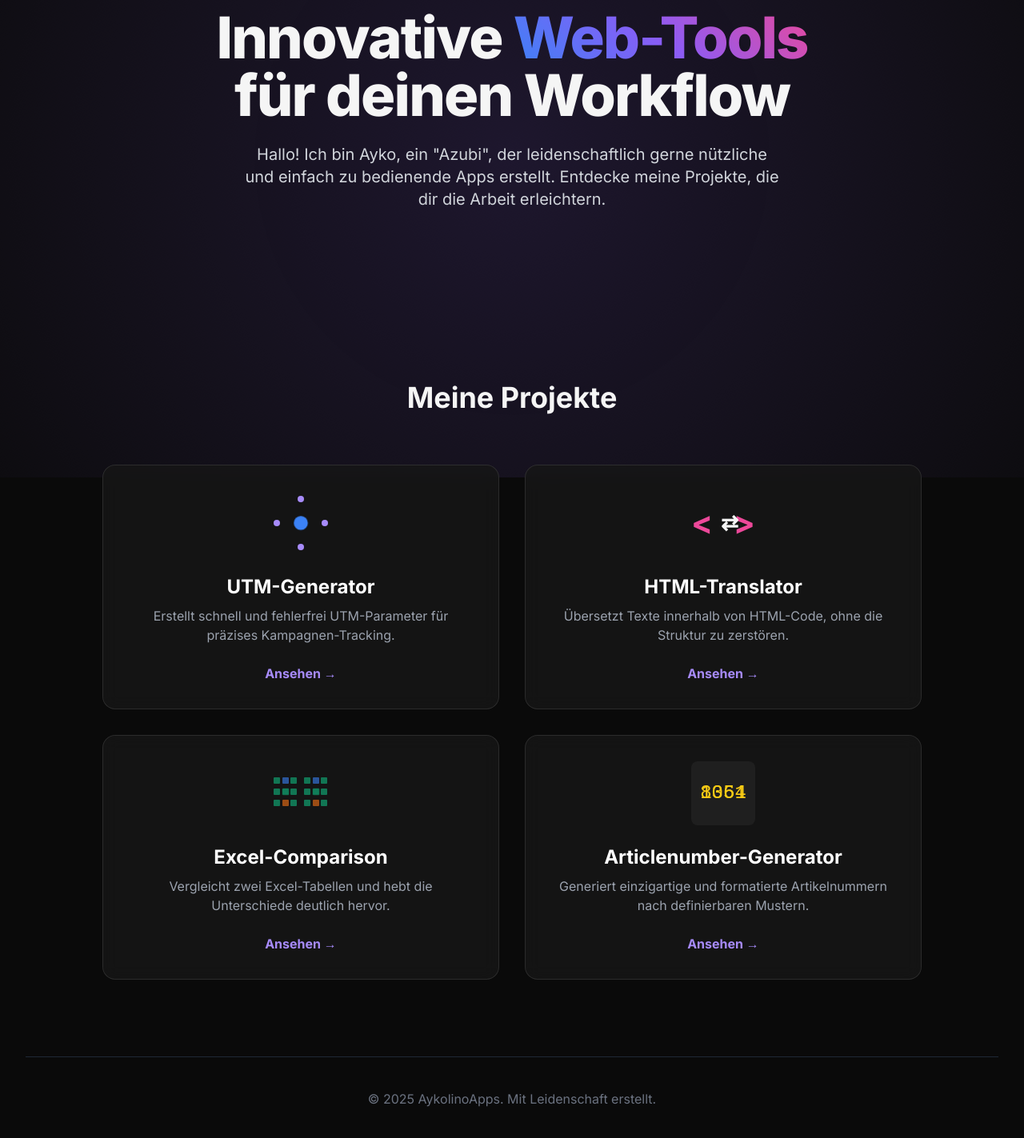
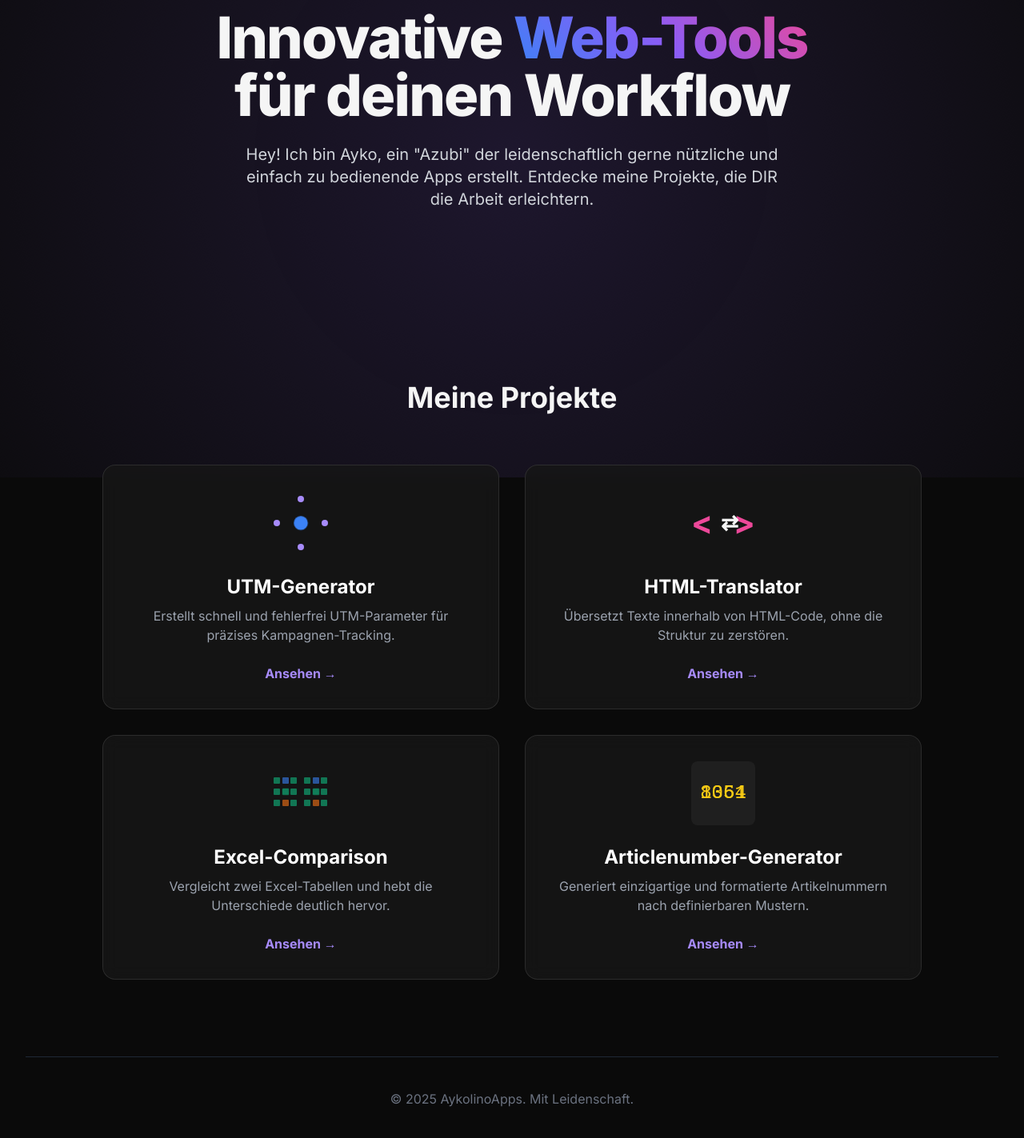
Before and after one commit to Aykolino511/MBUPS-Projekt, a plain HTML site: page index.html in a window 1280 px wide. Shown: the part 203-1626 px from the top of the page at 80% size. Drawn offline with nearby package versions, Linux system fonts and the light colour scheme.

Commit message:
Update index.html

```diff
--- a/index.html
+++ b/index.html
@@ -214,7 +214,7 @@
                     Innovative <span class="gradient-text">Web-Tools</span> für deinen Workflow
                 </h1>
                 <p class="mt-6 text-lg md:text-xl text-gray-300 max-w-2xl mx-auto fade-in-up" style="transition-delay: 150ms;">
-                    Hallo! Ich bin Ayko, ein "Azubi", der leidenschaftlich gerne nützliche und einfach zu bedienende Apps erstellt. Entdecke meine Projekte, die dir die Arbeit erleichtern.
+                    Hey! Ich bin Ayko, ein "Azubi" der leidenschaftlich gerne nützliche und einfach zu bedienende Apps erstellt. Entdecke meine Projekte, die DIR die Arbeit erleichtern.
                 </p>
             </div>
         </header>
@@ -296,7 +296,7 @@
         <!-- Footer -->
         <footer class="text-center py-10 border-t border-gray-800">
             <p class="text-gray-500">
-                &copy; <span id="year"></span> AykolinoApps. Mit Leidenschaft erstellt.
+                &copy; <span id="year"></span> AykolinoApps. Mit Leidenschaft.
             </p>
         </footer>
 
```
